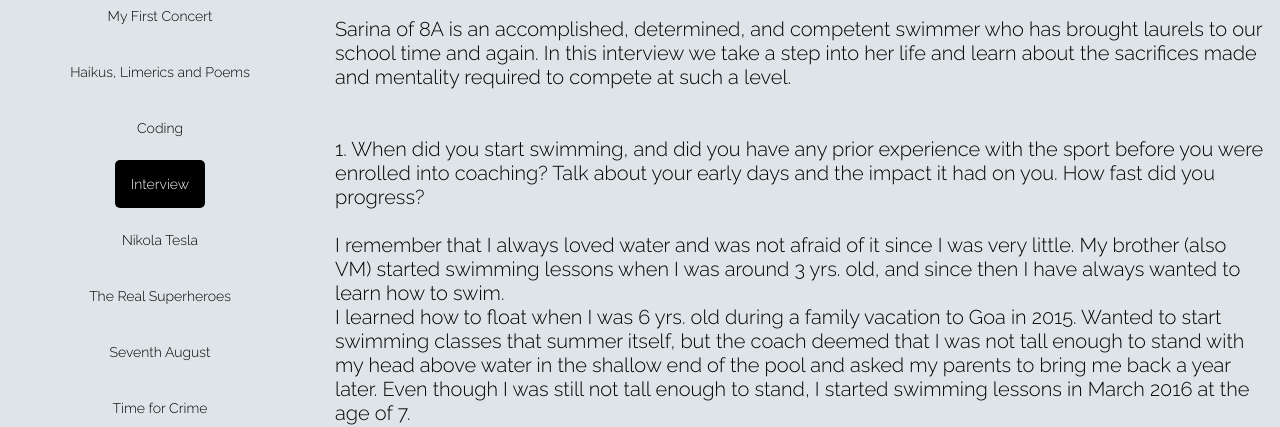
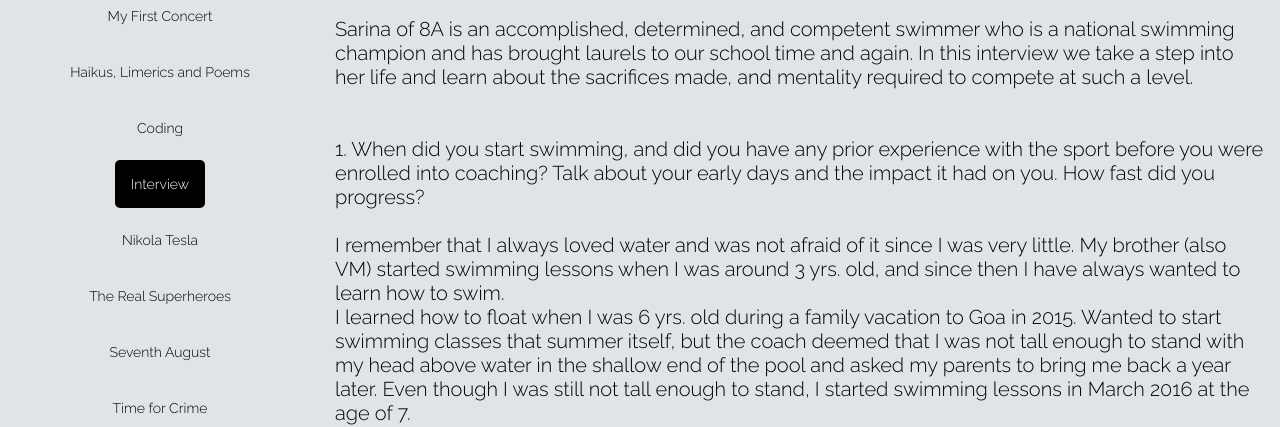
Before and after one commit to The-Blah/The-Blah.github.io, a plain HTML site: page edition4/interview.html in a window 1280 px wide. Shown: the part 379-806 px from the top of the page. Drawn offline with Linux system fonts and the light colour scheme; a web font is replaced by a local one.

Commit message:
Update interview.html

```diff
--- a/edition4/interview.html
+++ b/edition4/interview.html
@@ -82,9 +82,9 @@
                     <p style="text-align: center; font-size: 20px;">by Aayush<br><span
                             style="font-size: 43px;">═══════</span></p>
                     <p style="font-size: 20px;">
-                        Sarina of 8A is an accomplished, determined, and competent swimmer who has brought
-                        laurels to our school time and again. In this interview we take a step into her life
-                        and learn about the sacrifices made and mentality required to compete at such a level.
+                        Sarina of 8A is an accomplished, determined, and competent swimmer who is a national
+                        swimming champion and has brought laurels to our school time and again. In this interview we take a
+                        step into her life and learn about the sacrifices made, and mentality required to compete at such a level.
                         <br><br><br>
                         1. When did you start swimming, and did you have any prior experience with the sport before you
                         were enrolled into coaching? Talk about your early days and the impact it had on you. How fast
```
